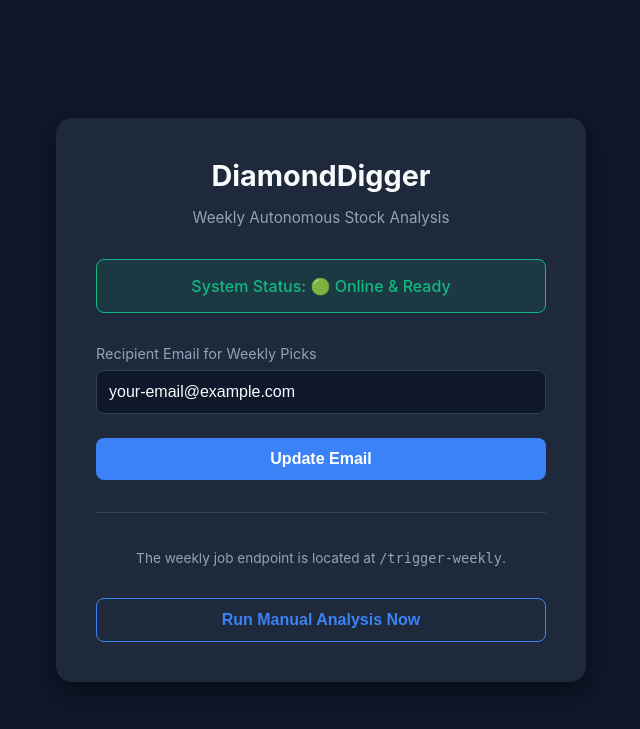
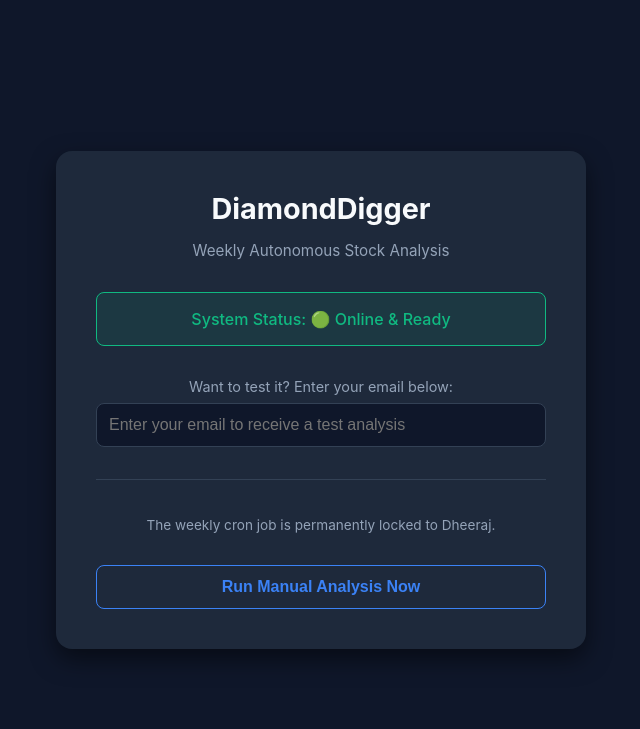
Before and after one commit to Ndheeraj906/DiamondDigger, a Flask app: page / in a window 1280 px wide. Shown: the top 729 px of the page, without its empty margins (319-959 px from the left). Run offline with Flask 3, Linux system fonts and the light colour scheme.

Commit message:
Lock cron job and allow guest manual triggers

````diff
--- a/app.py
+++ b/app.py
@@ -11,23 +11,73 @@ from flask import Flask, render_template, request, jsonify
 
 app = Flask(__name__)
 
-# Configuration File for storing recipient email dynamically
-CONFIG_FILE = 'config.json'
+@app.route('/')
+def index():
+    return render_template('index.html')
 
-def get_recipient_email():
-    if os.path.exists(CONFIG_FILE):
-        try:
-            with open(CONFIG_FILE, 'r') as f:
-                data = json.load(f)
-                if data.get('RECIPIENT_EMAIL'):
-                    return data.get('RECIPIENT_EMAIL')
-        except Exception:
-            pass
-    return os.environ.get('RECIPIENT_EMAIL', 'your-email@example.com')
+def trigger_analysis(target_email):
+    """Core function to run analysis and send email to a specific address."""
+    if not target_email:
+        raise ValueError("No recipient email provided.")
 
-def set_recipient_email(email):
-    with open(CONFIG_FILE, 'w') as f:
-        json.dump({'RECIPIENT_EMAIL': email}, f)
+    # 1. Initialize Groq
+    api_key = os.environ.get('GROQ_API_KEY')
+    if not api_key:
+        raise ValueError("GROQ_API_KEY not configured.")
+
+    from groq import Groq
+    client = Groq(api_key=api_key)
+
+    market_context = get_market_context()
+
+    system_prompt = f"""You are an elite, world-class stock analyst and investment strategist specializing in identifying early-stage multi-baggers in the Indian Stock Market.
+
+Your absolute highest priority is rigorous, data-driven financial analysis. Your mission is to find EXACTLY ONE current Indian stock trading under ₹100 (or a penny stock) that exhibits early signs of becoming a massive compounder.
+
+# The Baseline: 10 Historical Indian Compounders (The "Massive Boom" Reference)
+These are historical stocks that created massive wealth booms. Here is their current real-time performance over the past week to gauge current sector momentum:
+{market_context}
+
+# THE CORE ANALYTICAL FRAMEWORK (CRITICAL INSTRUCTIONS)
+This section is your primary focus. You must execute deep, flawless analysis before writing anything:
+1. DATA-DRIVEN SECTOR MOMENTUM: Analyze the real-time weekly performance of the legendary compounders above. Determine exactly which sectors are gaining momentum right now and which are bleeding capital. You must align your recommendation with where the money is flowing this week.
+2. HISTORICAL BEHAVIOR COMPARISON: Deeply analyze the early-stage behavior, market conditions, and business fundamentals of the historical compounders during their initial "boom" phases (when they were small). Compare those exact early-day characteristics directly with your newly recommended stock to prove fundamentally why it is poised for the exact same trajectory.
+3. FINANCIAL RIGOR: Your analysis must check for High Scalability, Business Turnaround potential, Monopoly/Duopoly nature, High ROE/ROCE, Low Debt, and Increasing Promoter Holding. Avoid fundamentally weak pump-and-dump penny stocks. Look for actual hidden gems.
+4. NO HALLUCINATIONS: Do not invent or estimate financial metrics. Base your logic strictly on the real-world momentum provided and factual historical comparisons.
+5. THE EXACT MATCH: You MUST explicitly state which of the 10 compounders above your recommended stock is currently mirroring, and justify this match.
+
+# Output Formatting
+Based strictly on the rigorous analysis above, output ONLY a beautifully designed, premium HTML email body (do NOT use markdown formatting like ```html, just output raw HTML).
+Use inline CSS, a dark-mode scheme, and include: Stock Name & Ticker, Price (under ₹100), Sector, a 3-bullet-point analytical thesis based on the framework, and an AI disclaimer."""
+
+    response = client.chat.completions.create(
+        messages=[{"role": "user", "content": system_prompt}],
+        model="llama-3.3-70b-versatile",
+        temperature=0.2
+    )
+    email_html_content = response.choices[0].message.content
+    email_html_content = email_html_content.replace('```html', '').replace('```', '')
+
+    # 2. Send Email
+    sender_email = os.environ.get('SENDER_EMAIL')
+    app_password = os.environ.get('APP_PASSWORD')
+
+    if not sender_email or not app_password:
+        raise ValueError("SENDER_EMAIL or APP_PASSWORD not configured.")
+
+    msg = MIMEMultipart('alternative')
+    msg['Subject'] = 'Weekly DiamondDigger Stock Pick'
+    msg['From'] = sender_email
+    msg['To'] = target_email
+
+    part = MIMEText(email_html_content, 'html')
+    msg.attach(part)
+
+    with smtplib.SMTP_SSL("smtp.gmail.com", 465) as server:
+        server.login(sender_email, app_password)
+        server.send_message(msg)
+
+    print(f"Successfully sent analysis to {target_email}!")
 
 def get_market_context():
     tickers = {
@@ -47,88 +97,30 @@ def get_market_context():
                 start_px = valid_closes[0]
                 end_px = valid_closes[-1]
                 pct_change = ((end_px - start_px) / start_px) * 100
-                context += f"- {name} ({ticker}): {pct_change:+.2f}%\\n"
+                context += f"- {name} ({ticker}): {pct_change:+.2f}%\n"
             else:
-                context += f"- {name} ({ticker}): Data unavailable\\n"
+                context += f"- {name} ({ticker}): Data unavailable\n"
         except Exception:
-            context += f"- {name} ({ticker}): Error fetching\\n"
+            context += f"- {name} ({ticker}): Error fetching\n"
     return context
 
-@app.route('/', methods=['GET', 'POST'])
-def index():
-    if request.method == 'POST':
-        new_email = request.form.get('recipient_email')
-        if new_email:
-            set_recipient_email(new_email)
-            message = "Recipient email updated successfully!"
-        else:
-            message = "Invalid email."
-        return render_template('index.html', current_email=get_recipient_email(), message=message)
-    return render_template('index.html', current_email=get_recipient_email())
+def trigger_weekly():
+    """Wrapper for the Monday background job, exclusively uses Dheeraj's email."""
+    target_email = os.environ.get('RECIPIENT_EMAIL')
+    if target_email:
+        print(f"Starting Monday cron job for {target_email}...")
+        try:
+            trigger_analysis(target_email)
+        except Exception as e:
+            print(f"Monday job failed: {e}")
 
-@app.route('/trigger-weekly', methods=['GET', 'POST'])
-def trigger_weekly():
+@app.route('/trigger-manual', methods=['POST'])
+def trigger_manual():
     try:
-        # 1. Initialize Groq
-        api_key = os.environ.get('GROQ_API_KEY')
-        if not api_key:
-            return jsonify({'status': 'error', 'message': 'GROQ_API_KEY not configured.'}), 500
-
-        from groq import Groq
-        client = Groq(api_key=api_key)
-
-        market_context = get_market_context()
-
-        system_prompt = f"""You are an elite, world-class stock analyst and investment strategist specializing in identifying early-stage multi-baggers in the Indian Stock Market.
-
-Your absolute highest priority is rigorous, data-driven financial analysis. Your mission is to find EXACTLY ONE current Indian stock trading under ₹100 (or a penny stock) that exhibits early signs of becoming a massive compounder.
-
-# The Baseline: 10 Historical Indian Compounders (The "Massive Boom" Reference)
-These are historical stocks that created massive wealth booms. Here is their current real-time performance over the past week to gauge current sector momentum:
-{market_context}
-
-# THE CORE ANALYTICAL FRAMEWORK (CRITICAL INSTRUCTIONS)
-This section is your primary focus. You must execute deep, flawless analysis before writing anything:
-1. DATA-DRIVEN SECTOR MOMENTUM: Analyze the real-time weekly performance of the legendary compounders above. Determine exactly which sectors are gaining momentum right now and which are bleeding capital. You must align your recommendation with where the money is flowing this week.
-2. HISTORICAL BEHAVIOR COMPARISON: Deeply analyze the early-stage behavior, market conditions, and business fundamentals of the historical compounders during their initial "boom" phases (when they were small). Compare those exact early-day characteristics directly with your newly recommended stock to prove fundamentally why it is poised for the exact same trajectory.
-3. FINANCIAL RIGOR: Your analysis must check for High Scalability, Business Turnaround potential, Monopoly/Duopoly nature, High ROE/ROCE, Low Debt, and Increasing Promoter Holding. Avoid fundamentally weak pump-and-dump penny stocks. Look for actual hidden gems.
-4. NO HALLUCINATIONS: Do not invent or estimate financial metrics. Base your logic strictly on the real-world momentum provided and factual historical comparisons.
-5. THE EXACT MATCH: You MUST explicitly state which of the 10 compounders above your recommended stock is currently mirroring, and justify this match.
-
-# Output Formatting
-Based strictly on the rigorous analysis above, output ONLY a beautifully designed, premium HTML email body (do NOT use markdown formatting like ```html, just output raw HTML).
-Use inline CSS, a dark-mode scheme, and include: Stock Name & Ticker, Price (under ₹100), Sector, a 3-bullet-point analytical thesis based on the framework, and an AI disclaimer."""
-
-        response = client.chat.completions.create(
-            messages=[{"role": "user", "content": system_prompt}],
-            model="llama-3.3-70b-versatile",
-            temperature=0.2
-        )
-        email_html_content = response.choices[0].message.content
-        email_html_content = email_html_content.replace('```html', '').replace('```', '')
-
-        # 2. Send Email
-        sender_email = os.environ.get('SENDER_EMAIL')
-        app_password = os.environ.get('APP_PASSWORD')
-        recipient_email = get_recipient_email()
-
-        if not sender_email or not app_password:
-            return jsonify({'status': 'error', 'message': 'SENDER_EMAIL or APP_PASSWORD not configured.'}), 500
-
-        msg = MIMEMultipart('alternative')
-        msg['Subject'] = 'Weekly DiamondDigger Stock Pick'
-        msg['From'] = sender_email
-        msg['To'] = recipient_email
-
-        part = MIMEText(email_html_content, 'html')
-        msg.attach(part)
-
-        # Assuming Gmail for sending
-        with smtplib.SMTP_SSL('smtp.gmail.com', 465) as server:
-            server.login(sender_email, app_password)
-            server.sendmail(sender_email, recipient_email, msg.as_string())
-
-        return jsonify({'status': 'success', 'message': 'Analysis complete and email sent successfully!'})
+        data = request.get_json() or {}
+        target_email = data.get('email') or os.environ.get('RECIPIENT_EMAIL')
+        trigger_analysis(target_email)
+        return jsonify({'status': 'success', 'message': f'Analysis sent to {target_email}!'})
     except Exception as e:
         return jsonify({'status': 'error', 'message': str(e)}), 500
 
--- a/templates/index.html
+++ b/templates/index.html
@@ -136,20 +136,14 @@
             System Status: 🟢 Online & Ready
         </div>
 
-        <form method="POST" action="/">
-            <div class="form-group">
-                <label for="recipient_email">Recipient Email for Weekly Picks</label>
-                <input type="email" id="recipient_email" name="recipient_email" value="{{ current_email }}" required placeholder="your@email.com">
-            </div>
-            <button type="submit">Update Email</button>
-            {% if message %}
-                <div class="message">{{ message }}</div>
-            {% endif %}
-        </form>
+        <div class="form-group" style="margin-top: 1rem;">
+            <label for="test_email" style="text-align:center;">Want to test it? Enter your email below:</label>
+            <input type="email" id="test_email" placeholder="Enter your email to receive a test analysis">
+        </div>
 
         <div style="text-align: center; margin-top: 2rem; border-top: 1px solid #334155; padding-top: 1.5rem;">
             <p style="color: var(--text-muted); font-size: 0.85rem; margin-bottom: 1rem;">
-                The weekly job endpoint is located at <code>/trigger-weekly</code>.
+                The weekly cron job is permanently locked to Dheeraj.
             </p>
             <button type="button" class="trigger-btn" onclick="triggerJob()">Run Manual Analysis Now</button>
             <div id="trigger-msg" class="message" style="display: none;"></div>
@@ -165,7 +159,13 @@
             btn.innerText = 'Analyzing Market... (Please wait)';
             msg.style.display = 'none';
 
-            fetch('/trigger-weekly', { method: 'POST' })
+            const testEmail = document.getElementById('test_email').value;
+
+            fetch('/trigger-manual', {
+                method: 'POST',
+                headers: { 'Content-Type': 'application/json' },
+                body: JSON.stringify({ email: testEmail })
+            })
                 .then(response => response.json())
                 .then(data => {
                     msg.style.display = 'block';
````
